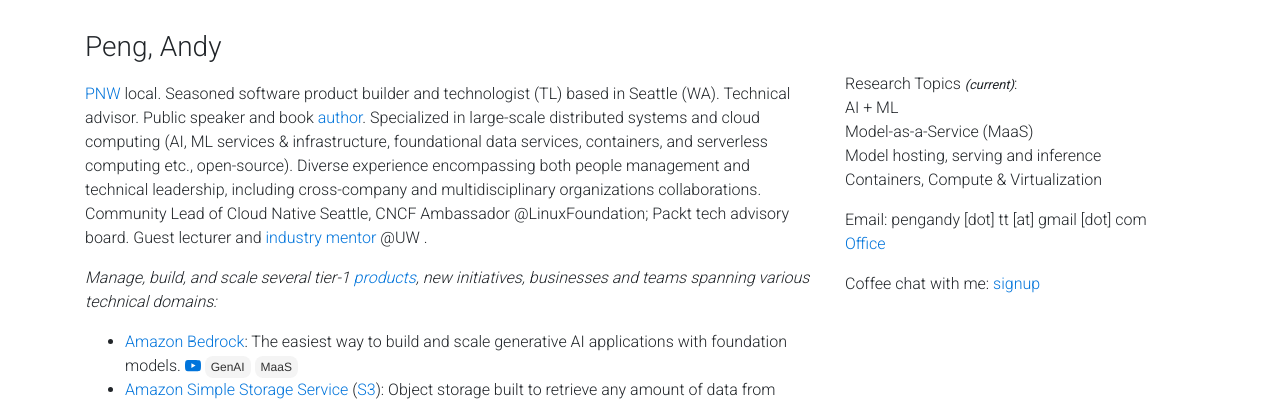
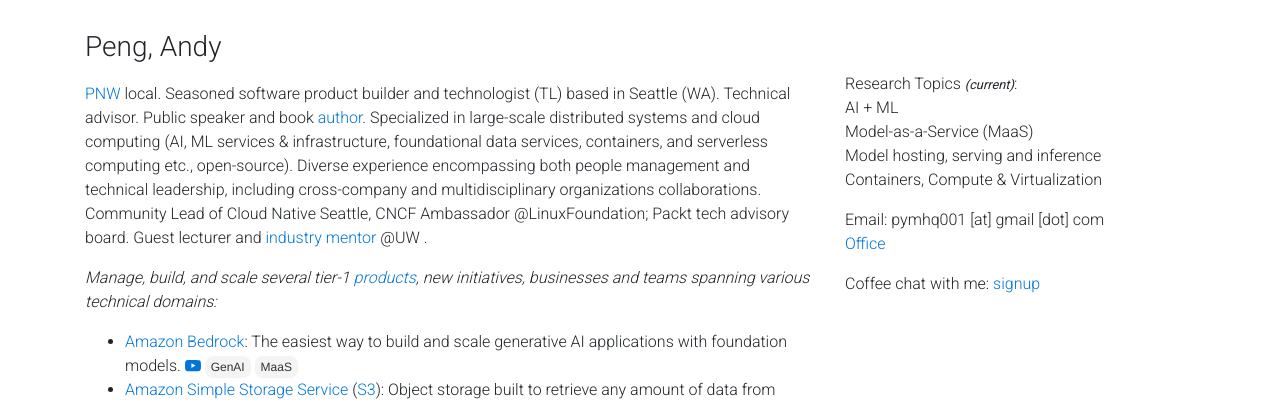
Before and after one commit to gfw001/gfw001.github.io, a Jekyll site: the page portfolio.html, which Jekyll copies as it is, in a window 1280 px wide and 900 px high. Shown: the top 402 px of the window. Built offline with Jekyll 4.4.1, drawn with Linux system fonts in a browser that asks for light colours; nearby versions of some CDN libraries; a style sheet for code colours, icons or effects is not loaded.

Commit message:
Update portfolio.html

```diff
--- a/portfolio.html
+++ b/portfolio.html
@@ -670,7 +670,7 @@
 	      Containers, Compute & Virtualization
       </p>
       <p>
-	      Email: pengandy [dot] tt [at] gmail [dot] com <br>
+	      Email: pymhq001 [at] gmail [dot] com <br>
 	      <a href="/office">Office</a>
       </p>
       <p>
```
